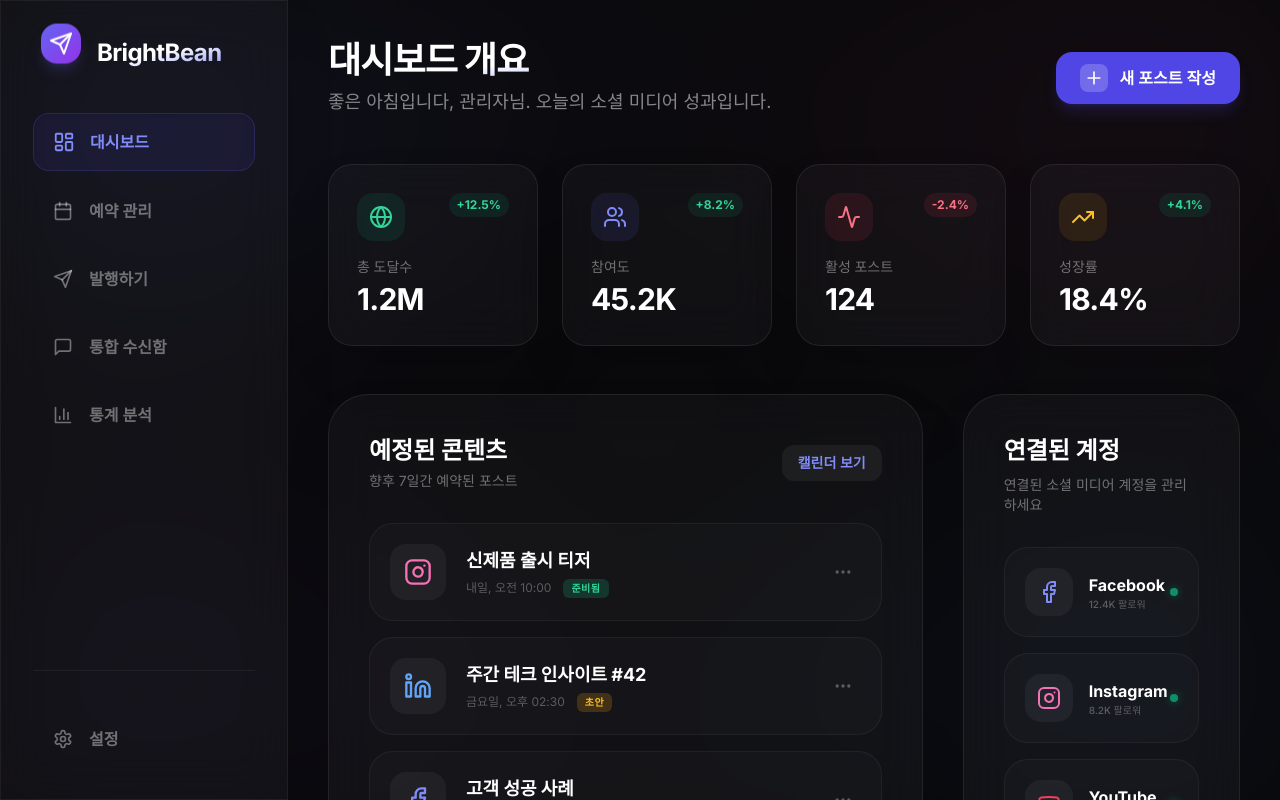
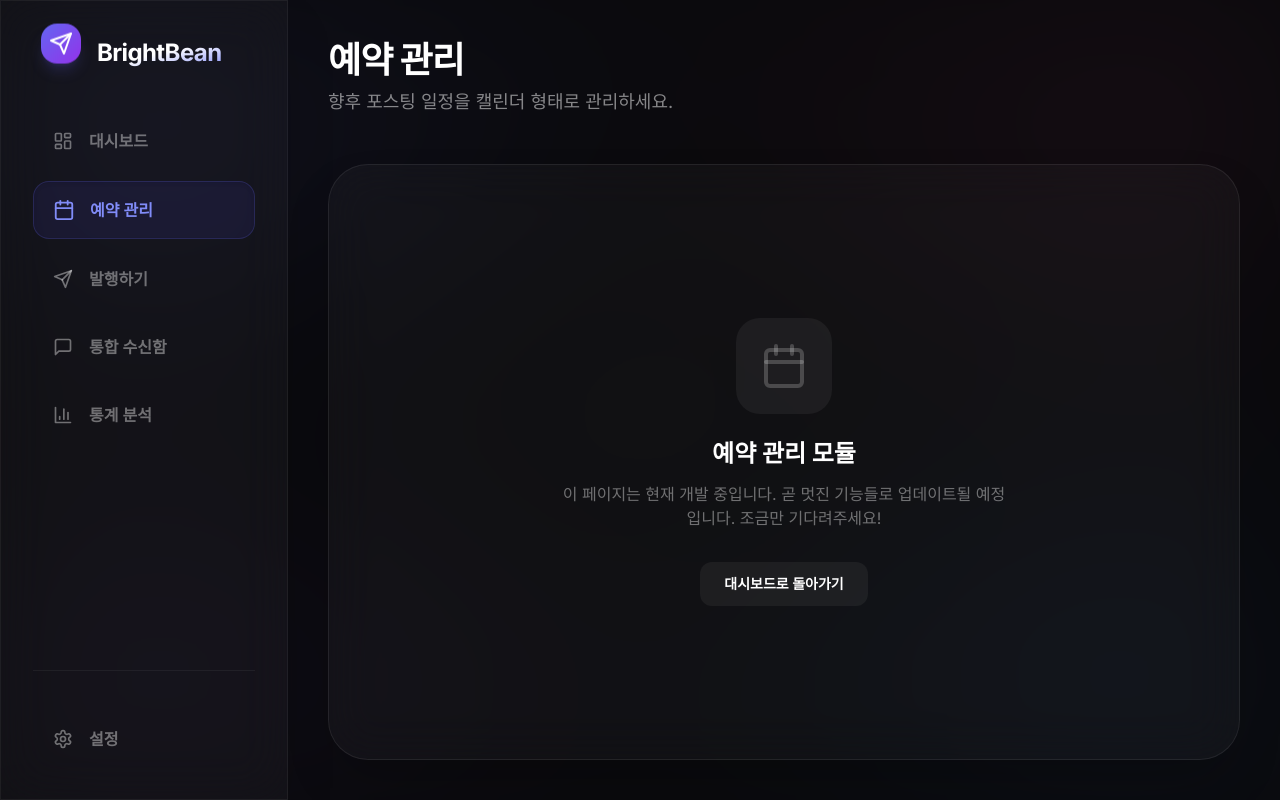
Before and after one commit to seojeongju/sns-studio-main, a Next.js app: page / in a window 1280 px wide. Both pictures are taken after a click on the button "예약 관리". Shown: the top 800 px of the page. Built offline with nearby package versions, Linux system fonts and the light colour scheme.

Commit message:
Implement functional sidebar tabs using client-side state

```diff
--- a/src/app/page.tsx
+++ b/src/app/page.tsx
@@ -1,4 +1,6 @@
-import React from 'react';
+"use client";
+
+import React, { useState } from 'react';
 import {
   LayoutDashboard,
   Send,
@@ -19,49 +21,10 @@ import {
 } from 'lucide-react';
 
 export default function Home() {
-  return (
-    <div className="flex min-h-screen bg-transparent selection:bg-indigo-500/30">
-      {/* Sidebar */}
-      <aside className="w-72 glass border-r border-white/5 p-8 flex flex-col gap-10 sticky top-0 h-screen">
-        <div className="flex items-center gap-4 px-2">
-          <div className="w-10 h-10 bg-gradient-to-br from-indigo-500 to-purple-600 rounded-2xl flex items-center justify-center shadow-lg shadow-indigo-500/20 animate-float">
-            <Send className="w-6 h-6 text-white" />
-          </div>
-          <span className="text-2xl font-bold tracking-tight text-gradient">BrightBean</span>
-        </div>
+  const [activeTab, setActiveTab] = useState('대시보드');
 
-        <nav className="flex flex-col gap-3">
-          {[
-            { icon: LayoutDashboard, label: '대시보드', active: true },
-            { icon: Calendar, label: '예약 관리' },
-            { icon: Send, label: '발행하기' },
-            { icon: MessageSquare, label: '통합 수신함' },
-            { icon: BarChart3, label: '통계 분석' },
-          ].map((item) => (
-            <button
-              key={item.label}
-              className={`flex items-center gap-4 px-5 py-4 rounded-2xl transition-all duration-300 group ${
-                item.active
-                  ? 'bg-indigo-600/10 text-indigo-400 border border-indigo-500/20 shadow-inner'
-                  : 'text-white/40 hover:bg-white/5 hover:text-white'
-              }`}
-            >
-              <item.icon className={`w-5 h-5 transition-transform duration-300 ${item.active ? 'scale-110' : 'group-hover:scale-110'}`} />
-              <span className="font-semibold">{item.label}</span>
-            </button>
-          ))}
-        </nav>
-
-        <div className="mt-auto pt-10 border-t border-white/5">
-          <button className="flex items-center gap-4 px-5 py-4 w-full text-white/40 hover:bg-white/5 hover:text-white rounded-2xl transition-all group">
-            <Settings className="w-5 h-5 group-hover:rotate-45 transition-transform duration-500" />
-            <span className="font-semibold">설정</span>
-          </button>
-        </div>
-      </aside>
-
-      {/* Main Content */}
-      <main className="flex-1 p-10 max-w-7xl mx-auto w-full">
+  const renderDashboard = () => (
+    <div className="animate-in fade-in slide-in-from-bottom-4 duration-500">
       <header className="flex flex-col md:flex-row justify-between items-start md:items-center gap-6 mb-12">
         <div>
           <h1 className="text-4xl font-extrabold text-gradient mb-2 tracking-tight">대시보드 개요</h1>
@@ -179,6 +142,101 @@ export default function Home() {
           </button>
         </div>
       </div>
+    </div>
+  );
+
+  const renderPlaceholder = (title: string, description: string, Icon: any) => (
+    <div className="animate-in fade-in slide-in-from-bottom-4 duration-500 flex flex-col h-full">
+      <header className="mb-12">
+        <h1 className="text-4xl font-extrabold text-gradient mb-2 tracking-tight">{title}</h1>
+        <p className="text-white/50 text-lg">{description}</p>
+      </header>
+      <div className="glass rounded-[2.5rem] flex-1 min-h-[400px] flex flex-col items-center justify-center p-10 text-center relative overflow-hidden group">
+        <div className="absolute inset-0 bg-gradient-to-br from-indigo-500/5 to-purple-500/5 opacity-0 group-hover:opacity-100 transition-opacity duration-700" />
+        <div className="w-24 h-24 mb-6 rounded-3xl bg-white/5 flex items-center justify-center transform group-hover:scale-110 group-hover:rotate-3 transition-all duration-500">
+          <Icon className="w-12 h-12 text-white/20 group-hover:text-indigo-400 transition-colors duration-500" />
+        </div>
+        <h2 className="text-2xl font-bold mb-3">{title} 모듈</h2>
+        <p className="text-white/40 max-w-md">이 페이지는 현재 개발 중입니다. 곧 멋진 기능들로 업데이트될 예정입니다. 조금만 기다려주세요!</p>
+        <button
+          onClick={() => setActiveTab('대시보드')}
+          className="mt-8 px-6 py-3 rounded-xl bg-white/5 hover:bg-white/10 text-sm font-semibold transition-colors"
+        >
+          대시보드로 돌아가기
+        </button>
+      </div>
+    </div>
+  );
+
+  const renderContent = () => {
+    switch (activeTab) {
+      case '대시보드': return renderDashboard();
+      case '예약 관리': return renderPlaceholder('예약 관리', '향후 포스팅 일정을 캘린더 형태로 관리하세요.', Calendar);
+      case '발행하기': return renderPlaceholder('발행하기', '여러 소셜 플랫폼에 동시 포스팅을 작성하고 예약하세요.', Send);
+      case '통합 수신함': return renderPlaceholder('통합 수신함', '모든 채널의 댓글과 메시지를 한 곳에서 관리하세요.', MessageSquare);
+      case '통계 분석': return renderPlaceholder('통계 분석', '상세한 채널별 성장 지표와 성과를 분석하세요.', BarChart3);
+      case '설정': return renderPlaceholder('설정', '계정, 플랫폼 연동, 알림 등 서비스 환경을 설정하세요.', Settings);
+      default: return renderDashboard();
+    }
+  };
+
+  const navItems = [
+    { icon: LayoutDashboard, label: '대시보드' },
+    { icon: Calendar, label: '예약 관리' },
+    { icon: Send, label: '발행하기' },
+    { icon: MessageSquare, label: '통합 수신함' },
+    { icon: BarChart3, label: '통계 분석' },
+  ];
+
+  return (
+    <div className="flex min-h-screen bg-transparent selection:bg-indigo-500/30">
+      {/* Sidebar */}
+      <aside className="w-72 glass border-r border-white/5 p-8 flex flex-col gap-10 sticky top-0 h-screen">
+        <div className="flex items-center gap-4 px-2">
+          <div className="w-10 h-10 bg-gradient-to-br from-indigo-500 to-purple-600 rounded-2xl flex items-center justify-center shadow-lg shadow-indigo-500/20 animate-float">
+            <Send className="w-6 h-6 text-white" />
+          </div>
+          <span className="text-2xl font-bold tracking-tight text-gradient cursor-pointer" onClick={() => setActiveTab('대시보드')}>BrightBean</span>
+        </div>
+
+        <nav className="flex flex-col gap-3">
+          {navItems.map((item) => {
+            const isActive = activeTab === item.label;
+            return (
+              <button
+                key={item.label}
+                onClick={() => setActiveTab(item.label)}
+                className={`flex items-center gap-4 px-5 py-4 rounded-2xl transition-all duration-300 group ${
+                  isActive
+                    ? 'bg-indigo-600/10 text-indigo-400 border border-indigo-500/20 shadow-inner'
+                    : 'text-white/40 hover:bg-white/5 hover:text-white'
+                }`}
+              >
+                <item.icon className={`w-5 h-5 transition-transform duration-300 ${isActive ? 'scale-110' : 'group-hover:scale-110'}`} />
+                <span className="font-semibold">{item.label}</span>
+              </button>
+            );
+          })}
+        </nav>
+
+        <div className="mt-auto pt-10 border-t border-white/5">
+          <button
+            onClick={() => setActiveTab('설정')}
+            className={`flex items-center gap-4 px-5 py-4 w-full rounded-2xl transition-all group ${
+              activeTab === '설정'
+                ? 'bg-indigo-600/10 text-indigo-400 border border-indigo-500/20 shadow-inner'
+                : 'text-white/40 hover:bg-white/5 hover:text-white'
+            }`}
+          >
+            <Settings className={`w-5 h-5 transition-transform duration-500 ${activeTab === '설정' ? 'rotate-45' : 'group-hover:rotate-45'}`} />
+            <span className="font-semibold">설정</span>
+          </button>
+        </div>
+      </aside>
+
+      {/* Main Content */}
+      <main className="flex-1 p-10 max-w-7xl mx-auto w-full">
+        {renderContent()}
       </main>
     </div>
   );
```
Lines whose indentation alone changed are shown as unchanged.
